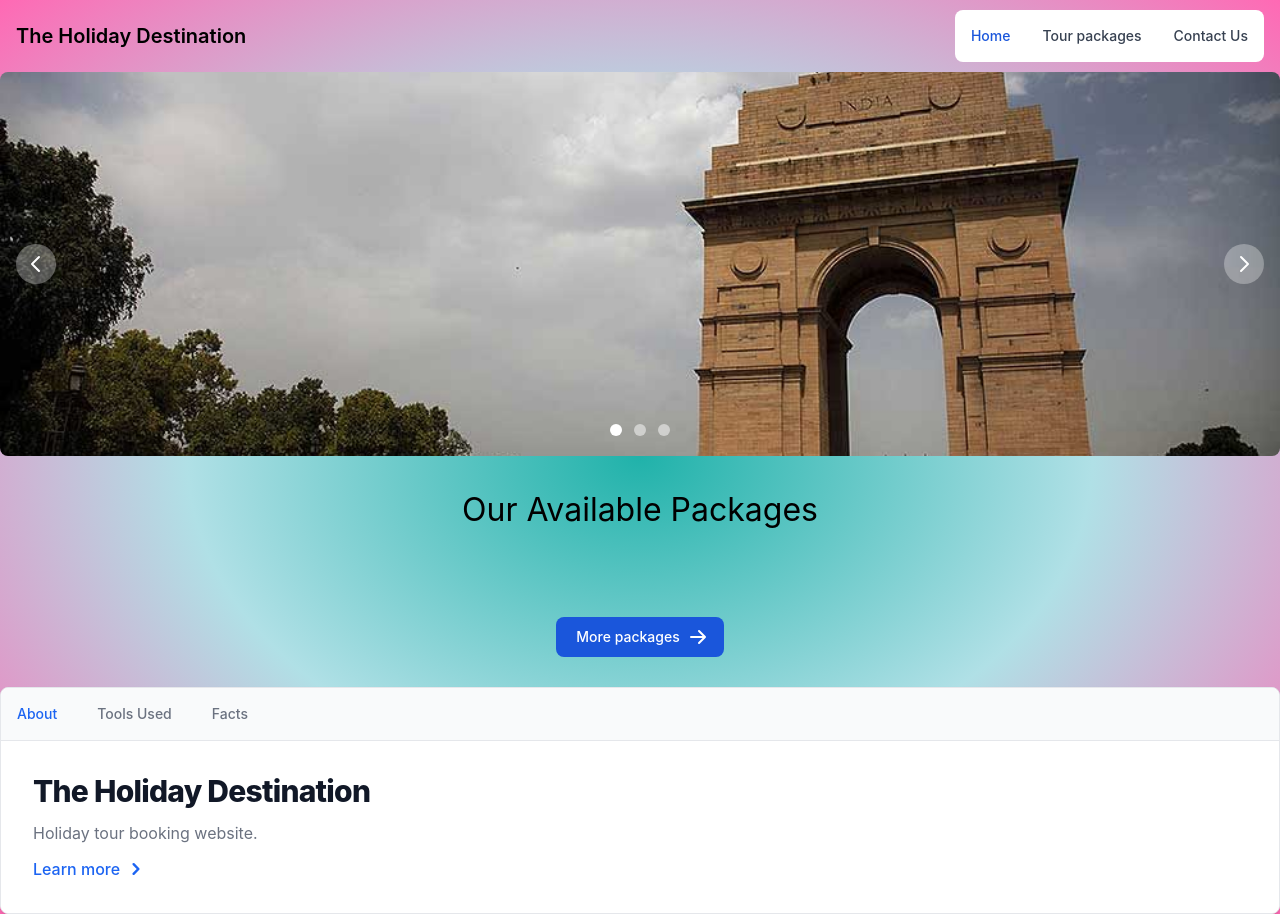
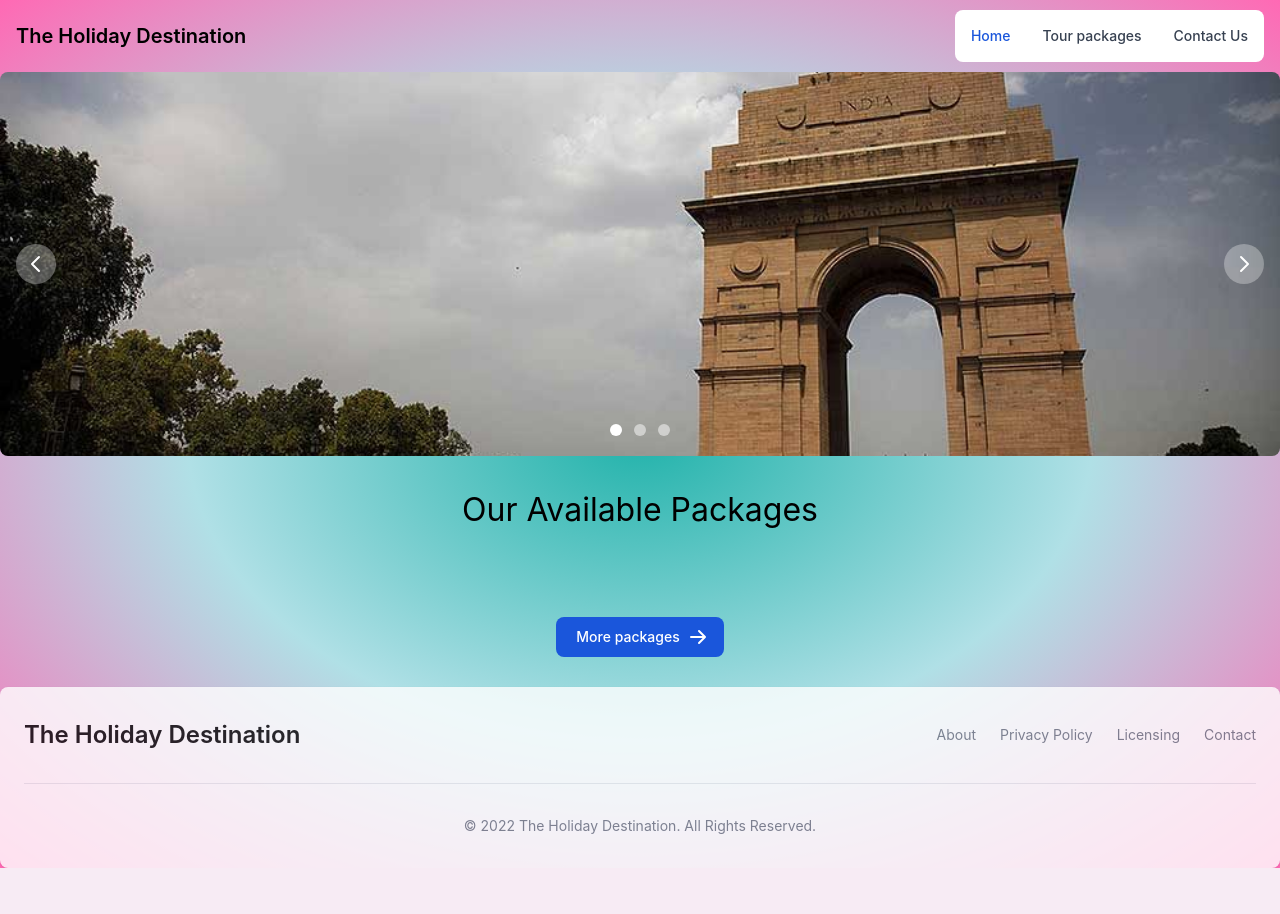
Before and after one commit to Hemanth-Boyapati/HolidayDestination, a PHP site: page /index.php in a window 1280 px wide. After the commit the page ends 868 px from the top, so only its background shows below. Run offline with PHP 8.4, Linux system fonts and the light colour scheme; data that the repository does not hold is empty.

Commit message:
change in footer

```diff
--- a/includes/footer.php
+++ b/includes/footer.php
@@ -1,70 +1,25 @@
 
-<div  class="w-full bg-white rounded-lg border shadow-md dark:bg-gray-800 dark:border-gray-700">
-    <ul class="flex flex-wrap text-sm font-medium text-center text-gray-500 bg-gray-50 rounded-t-lg border-b border-gray-200 dark:border-gray-700 dark:text-gray-400 dark:bg-gray-800" id="defaultTab" data-tabs-toggle="#defaultTabContent" role="tablist">
-        <li class="mr-2">
-            <button id="about-tab" data-tabs-target="#about" type="button" role="tab" aria-controls="about" aria-selected="true" class="inline-block p-4 text-blue-600 rounded-tl-lg hover:bg-gray-100 dark:bg-gray-800 dark:hover:bg-gray-700 dark:text-blue-500 hover:text-blue-600 dark:hover:text-blue-500 border-blue-600 dark:border-blue-500">About</button>
-        </li>
-        <li class="mr-2">
-            <button id="services-tab" data-tabs-target="#services" type="button" role="tab" aria-controls="services" aria-selected="false" class="inline-block p-4 hover:text-gray-600 hover:bg-gray-100 dark:hover:bg-gray-700 dark:hover:text-gray-300 dark:border-transparent text-gray-500 dark:text-gray-400 border-gray-100 hover:border-gray-300 dark:border-gray-700">Tools Used</button>
-        </li>
-        <li class="mr-2">
-            <button id="statistics-tab" data-tabs-target="#statistics" type="button" role="tab" aria-controls="statistics" aria-selected="false" class="inline-block p-4 hover:text-gray-600 hover:bg-gray-100 dark:hover:bg-gray-700 dark:hover:text-gray-300 dark:border-transparent text-gray-500 dark:text-gray-400 border-gray-100 hover:border-gray-300 dark:border-gray-700">Facts</button>
-        </li>
-    </ul>
-    <div id="defaultTabContent">
-        <div class="p-4 bg-white rounded-lg md:p-8 dark:bg-gray-800 hidden" id="about" role="tabpanel" aria-labelledby="about-tab">
-            <h2 class="mb-3 text-3xl font-extrabold tracking-tight text-gray-900 dark:text-white">The Holiday Destination</h2>
-            <p class="mb-3 text-gray-500 dark:text-gray-400">Holiday tour booking website.</p>
-            <a href="index.php" class="inline-flex items-center font-medium text-blue-600 hover:text-blue-800 dark:text-blue-500 dark:hover:text-blue-700">
-                Learn more
-                <svg class="ml-1 w-6 h-6" fill="currentColor" viewBox="0 0 20 20" xmlns="http://www.w3.org/2000/svg"><path fill-rule="evenodd" d="M7.293 14.707a1 1 0 010-1.414L10.586 10 7.293 6.707a1 1 0 011.414-1.414l4 4a1 1 0 010 1.414l-4 4a1 1 0 01-1.414 0z" clip-rule="evenodd"></path></svg>
-            </a>
-        </div>
-        <div class="hidden p-4 bg-white rounded-lg md:p-8 dark:bg-gray-800" id="services" role="tabpanel" aria-labelledby="services-tab">
-            <h2 class="mb-5 text-2xl font-extrabold tracking-tight text-gray-900 dark:text-white">Tools used</h2>
-            <!-- List -->
-            <ul role="list" class="space-y-4 text-gray-500 dark:text-gray-400">
-                <li class="flex space-x-2">
-                    <!-- Icon -->
-                    <svg class="flex-shrink-0 w-4 h-4 text-blue-600 dark:text-blue-500" fill="currentColor" viewBox="0 0 20 20" xmlns="http://www.w3.org/2000/svg"><path fill-rule="evenodd" d="M10 18a8 8 0 100-16 8 8 0 000 16zm3.707-9.293a1 1 0 00-1.414-1.414L9 10.586 7.707 9.293a1 1 0 00-1.414 1.414l2 2a1 1 0 001.414 0l4-4z" clip-rule="evenodd"></path></svg>
-                    <span class="font-light leading-tight">Mysql</span>
-                </li>
-                <li class="flex space-x-2">
-                    <!-- Icon -->
-                    <svg class="flex-shrink-0 w-4 h-4 text-blue-600 dark:text-blue-500" fill="currentColor" viewBox="0 0 20 20" xmlns="http://www.w3.org/2000/svg"><path fill-rule="evenodd" d="M10 18a8 8 0 100-16 8 8 0 000 16zm3.707-9.293a1 1 0 00-1.414-1.414L9 10.586 7.707 9.293a1 1 0 00-1.414 1.414l2 2a1 1 0 001.414 0l4-4z" clip-rule="evenodd"></path></svg>
-                    <span class="font-light leading-tight">HTML/CSS</span>
-                </li>
-                <li class="flex space-x-2">
-                    <!-- Icon -->
-                    <svg class="flex-shrink-0 w-4 h-4 text-blue-600 dark:text-blue-500" fill="currentColor" viewBox="0 0 20 20" xmlns="http://www.w3.org/2000/svg"><path fill-rule="evenodd" d="M10 18a8 8 0 100-16 8 8 0 000 16zm3.707-9.293a1 1 0 00-1.414-1.414L9 10.586 7.707 9.293a1 1 0 00-1.414 1.414l2 2a1 1 0 001.414 0l4-4z" clip-rule="evenodd"></path></svg>
-                    <span class="font-light leading-tight">Tailwind css</span>
-                </li>
-                <li class="flex space-x-2">
-                    <!-- Icon -->
-                    <svg class="flex-shrink-0 w-4 h-4 text-blue-600 dark:text-blue-500" fill="currentColor" viewBox="0 0 20 20" xmlns="http://www.w3.org/2000/svg"><path fill-rule="evenodd" d="M10 18a8 8 0 100-16 8 8 0 000 16zm3.707-9.293a1 1 0 00-1.414-1.414L9 10.586 7.707 9.293a1 1 0 00-1.414 1.414l2 2a1 1 0 001.414 0l4-4z" clip-rule="evenodd"></path></svg>
-                    <span class="font-light leading-tight">PHP</span>
-                </li>
-            </ul>
-        </div>
-        <div class="hidden p-4 bg-white rounded-lg md:p-8 dark:bg-gray-800" id="statistics" role="tabpanel" aria-labelledby="statistics-tab">
-            <dl class="grid grid-cols-2 gap-8 p-4 mx-auto max-w-screen-xl text-gray-900 sm:grid-cols-3 xl:grid-cols-6 dark:text-white sm:p-8">
-                <div class="flex flex-col">
-                    <dt class="mb-2 text-3xl font-extrabold">4+</dt>
-                    <dd class="font-light text-gray-500 dark:text-gray-400">Destinations</dd>
-                </div>
-                <div class="flex flex-col">
-                    <dt class="mb-2 text-3xl font-extrabold">7+</dt>
-                    <dd class="font-light text-gray-500 dark:text-gray-400">cities</dd>
-                </div>
-                <div class="flex flex-col">
-                    <dt class="mb-2 text-3xl font-extrabold">10+</dt>
-                    <dd class="font-light text-gray-500 dark:text-gray-400">hotels</dd>
-                </div>
-                <div class="flex flex-col">
-                    <dt class="mb-2 text-3xl font-extrabold">30+</dt>
-                    <dd class="font-light text-gray-500 dark:text-gray-400">cars</dd>
-                </div>
-            </dl>
-        </div>
+<footer style="opacity: 80%" class="p-4 bg-white rounded-lg shadow md:px-6 md:py-8 dark:bg-gray-900">
+    <div class="sm:flex sm:items-center sm:justify-between">
+        <a href="index.php" class="flex items-center mb-4 sm:mb-0">
+            <span class="self-center text-2xl font-semibold whitespace-nowrap dark:text-white">The Holiday Destination</span>
+        </a>
+        <ul class="flex flex-wrap items-center mb-6 text-sm text-gray-500 sm:mb-0 dark:text-gray-400">
+            <li>
+                <a href="https://github.com/Hemanth-Boyapati/HolidayDestination" class="mr-4 hover:underline md:mr-6 ">About</a>
+            </li>
+            <li>
+                <a href="https://www.freeprivacypolicy.com/live/f5b75911-eeb0-48a0-a55b-3c771b304602" class="mr-4 hover:underline md:mr-6">Privacy Policy</a>
+            </li>
+            <li>
+                <a href="https://www.freeprivacypolicy.com/live/f5b75911-eeb0-48a0-a55b-3c771b304602" class="mr-4 hover:underline md:mr-6 ">Licensing</a>
+            </li>
+            <li>
+                <a href="contact.php" class="hover:underline">Contact</a>
+            </li>
+        </ul>
     </div>
-</div>
+    <hr class="my-6 border-gray-200 sm:mx-auto dark:border-gray-700 lg:my-8" />
+    <span class="block text-sm text-gray-500 sm:text-center dark:text-gray-400">© 2022 <a href="https://flowbite.com/" class="hover:underline">The Holiday Destination</a>. All Rights Reserved.
+    </span>
+</footer>
--- a/includes/home_tour_packages.php
+++ b/includes/home_tour_packages.php
@@ -13,13 +13,14 @@ include('includes/config.php');
     {
         foreach($results as $result)
         {	?>
-            <div class="max-w-sm max-h-sm rounded border-black overflow-hidden shadow-lg justify-content">
+            <div style="background-color: pink;" class="max-w-sm max-h-sm rounded border-black overflow-hidden shadow-lg justify-content">
                 <div>
 
                     <img class="max-h-sm" src="images/<?php echo htmlentities($result->Image);?>.jpg" class="img-responsive" alt=""/>
                     <div class="">
-                        <h4 class="pz-5 text-black"><?php echo htmlentities($result->Name);?></h4>
+                        <h4  " class="pz-5 text-black"><?php echo htmlentities($result->Name);?></h4>
                         <h6 class="pz-5 text-black"><?php echo htmlentities($result->Days);?>Days/<?php echo htmlentities($result->Days);?>Nights</h6>
+
                         <form action="selecttour.php" method="POST">
                             <input type="submit" name="package_id" value="<?php echo htmlentities($result->Package_id);?>" class="bg-blue-500 hover:bg-blue-700 text-white font-bold py-2 px-4 rounded">
                         </form>
--- a/index.php
+++ b/index.php
@@ -16,6 +16,7 @@ include('includes/config.php');
             <div>
                 <?php include('includes/carousel.php');?>
             </div>
+
         <div>
             <h1 class="heading">Our Available Packages</h1>
             <style>
--- a/selecttour.php
+++ b/selecttour.php
@@ -9,7 +9,7 @@ include('includes/config.php');
         <link rel="stylesheet" href="https://unpkg.com/flowbite@1.5.3/dist/flowbite.min.css" />
             <title>Selecting tour</title>
         </head>
-        <body style="background-image: -webkit-repeating-radial-gradient(lightseagreen, powderblue, hotpink)">
+        <body style="background-image: -webkit-repeating-radial-gradient(lightseagreen, powderblue, hotpink);">
 
             <div>
         <?php include('includes/navbar.php');?>
@@ -72,9 +72,11 @@ foreach($results2 as $result2)
 <?php }} ?>
 
 <?php }} ?>
+            <br>
 			<hr>
+            <br>
 <!--            <div class="bg-image"></div>-->
-<div class="mt-3" style="position: absolute">
+<div class="mt-3" style="position: absolute; padding-left: 30px">
 <form action="addco-travellers.php" method="POST" >
   <label>Select the hotel price range:</label>
 <fieldset>
```
Also changed, not shown: tourpackages.php (+8 -4 lines).
